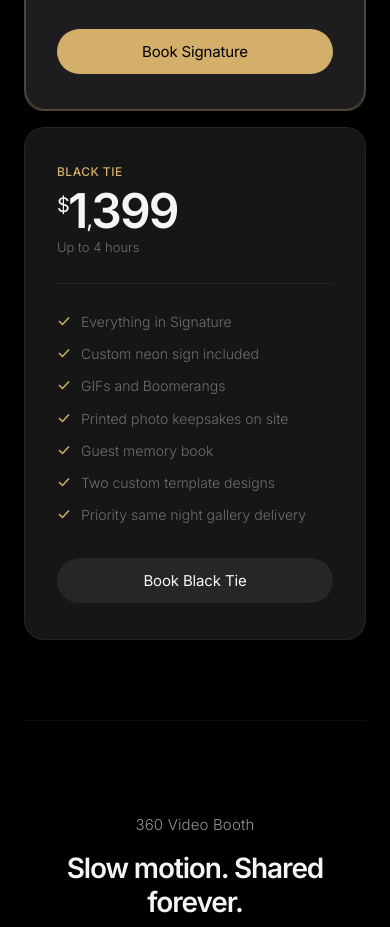
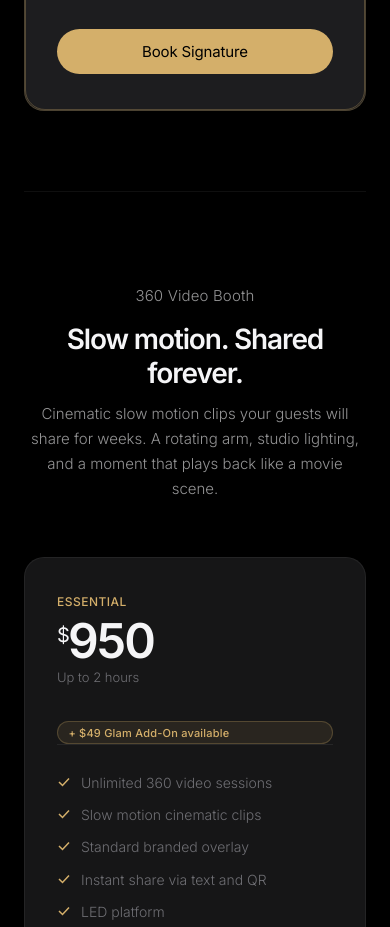
Before and after one commit to ellisbranch-star/Black-Tie-Booth, a plain HTML site: page packages.html in a window 390 px wide. Shown: the part 6046-6973 px from the top of the page. Drawn offline with Linux system fonts and the light colour scheme.

Commit message:
Phone Booth: remove Black Tie tier

```diff
--- a/packages.html
+++ b/packages.html
@@ -378,24 +378,6 @@ footer { background: var(--dark); padding: 56px 24px 32px; border-top: 1px solid
         <a href="index.html#booking" class="pkg-cta">Book Signature</a>
       </div>
 
-      <!-- BLACK TIE -->
-      <div class="pkg-card reveal d2">
-        <p class="pkg-tier">Black Tie</p>
-        <div class="pkg-price"><span>$</span>1<span style="font-size:1.5rem;vertical-align:middle;">,</span>399</div>
-        <p class="pkg-duration">Up to 4 hours</p>
-        <div class="pkg-divider-inner"></div>
-        <ul class="pkg-features">
-          <li><svg viewBox="0 0 14 14" fill="none" stroke="currentColor" stroke-width="1.5" aria-hidden="true"><path d="M2 7l3.5 3.5 6.5-7"/></svg>Everything in Signature</li>
-          <li><svg viewBox="0 0 14 14" fill="none" stroke="currentColor" stroke-width="1.5" aria-hidden="true"><path d="M2 7l3.5 3.5 6.5-7"/></svg>Custom neon sign included</li>
-          <li><svg viewBox="0 0 14 14" fill="none" stroke="currentColor" stroke-width="1.5" aria-hidden="true"><path d="M2 7l3.5 3.5 6.5-7"/></svg>GIFs and Boomerangs</li>
-          <li><svg viewBox="0 0 14 14" fill="none" stroke="currentColor" stroke-width="1.5" aria-hidden="true"><path d="M2 7l3.5 3.5 6.5-7"/></svg>Printed photo keepsakes on site</li>
-          <li><svg viewBox="0 0 14 14" fill="none" stroke="currentColor" stroke-width="1.5" aria-hidden="true"><path d="M2 7l3.5 3.5 6.5-7"/></svg>Guest memory book</li>
-          <li><svg viewBox="0 0 14 14" fill="none" stroke="currentColor" stroke-width="1.5" aria-hidden="true"><path d="M2 7l3.5 3.5 6.5-7"/></svg>Two custom template designs</li>
-          <li><svg viewBox="0 0 14 14" fill="none" stroke="currentColor" stroke-width="1.5" aria-hidden="true"><path d="M2 7l3.5 3.5 6.5-7"/></svg>Priority same night gallery delivery</li>
-        </ul>
-        <a href="index.html#booking" class="pkg-cta">Book Black Tie</a>
-      </div>
-
     </div>
   </section>
   <div class="pkg-divider"></div>
```
